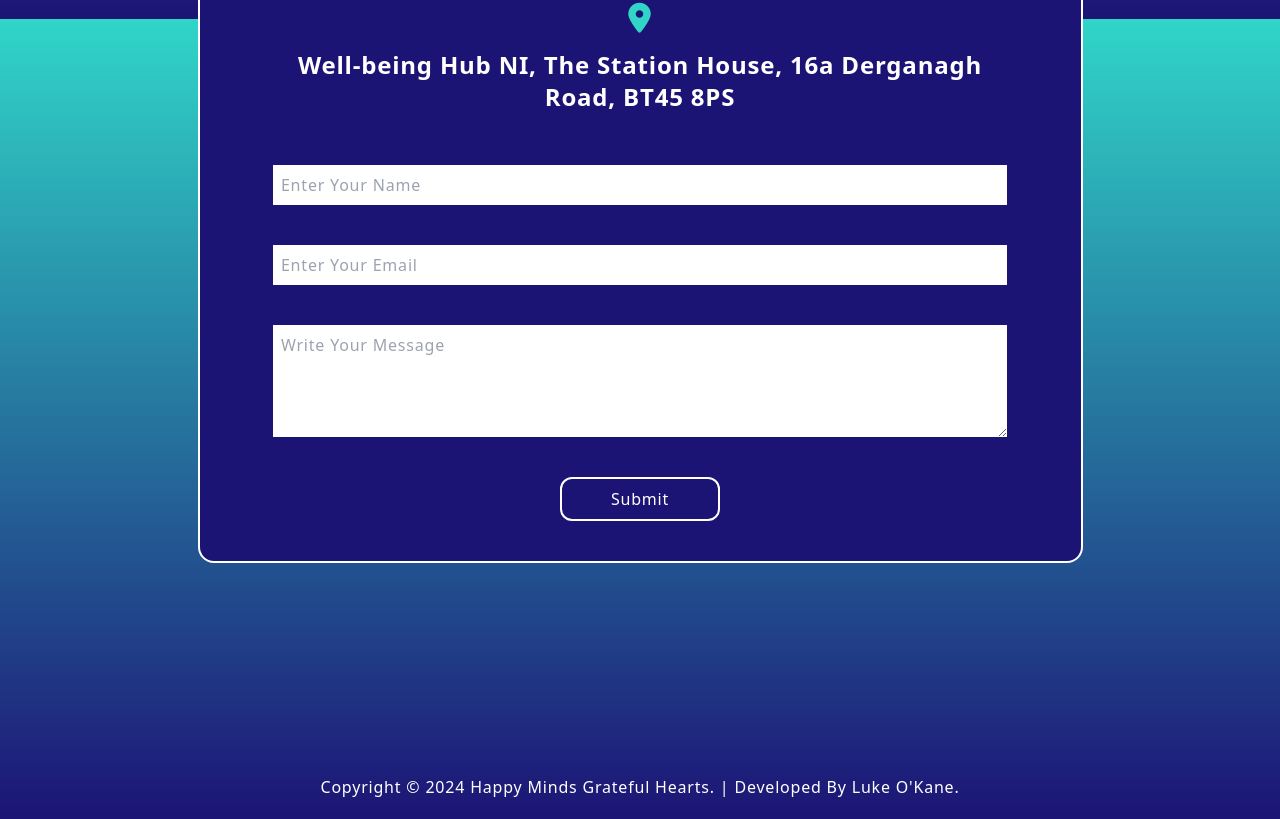
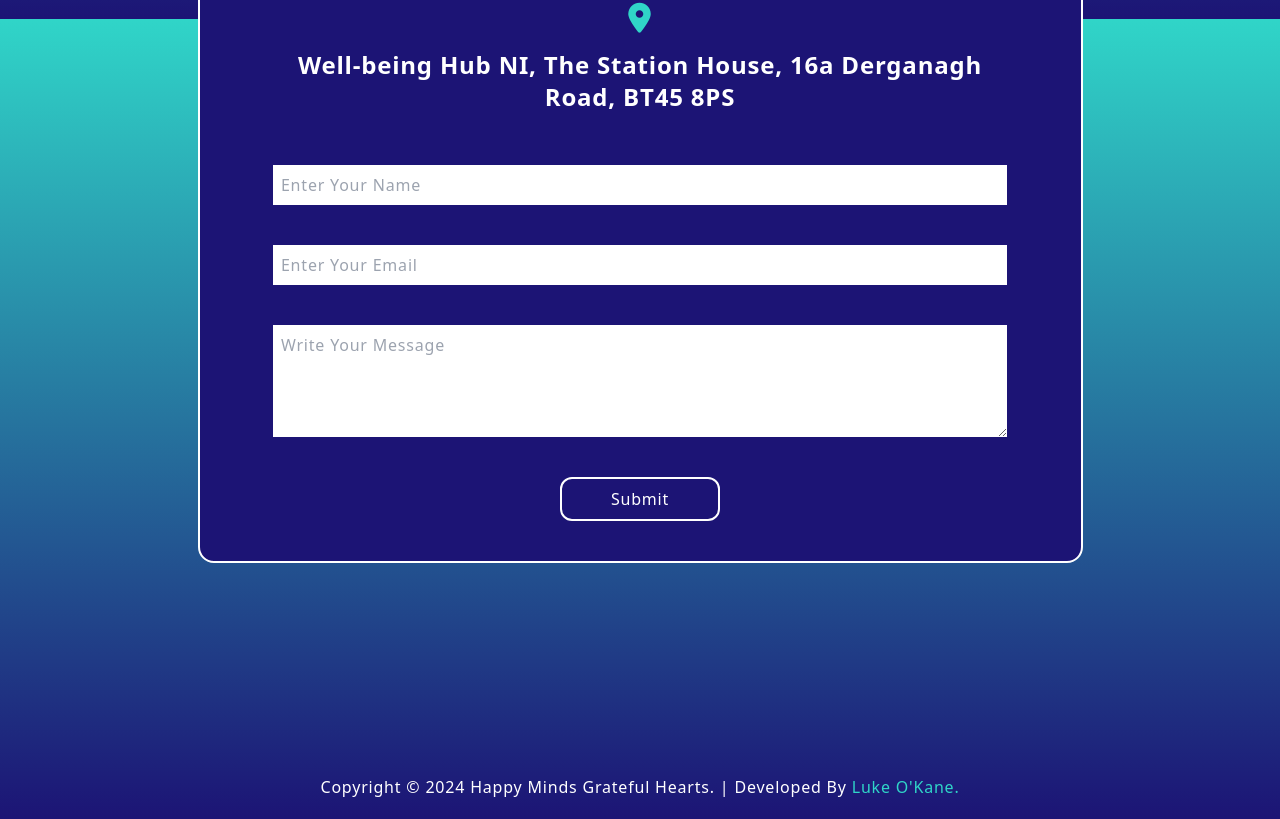
Before and after one commit to LukeOkane99/HappyMindsGratefulHearts, a website: page index.html in a window 1280 px wide. Shown: the part 3981-4800 px from the top of the page. Drawn offline with Linux system fonts and the light colour scheme.

Commit message:
Adding span color to footer

```diff
--- a/index.html
+++ b/index.html
@@ -300,8 +300,8 @@
           <div class="container py-5">
             <div class="flex flex-col justify-center text-center">
               <p class="font-medium">
-                Copyright &copy; 2024 Happy Minds Grateful Hearts. |
-                Developed By Luke O'Kane.
+                Copyright &copy; 2024 Happy Minds Grateful Hearts. | Developed
+                By <span class="text-color-third">Luke O'Kane.</span>
               </p>
             </div>
           </div>
```
